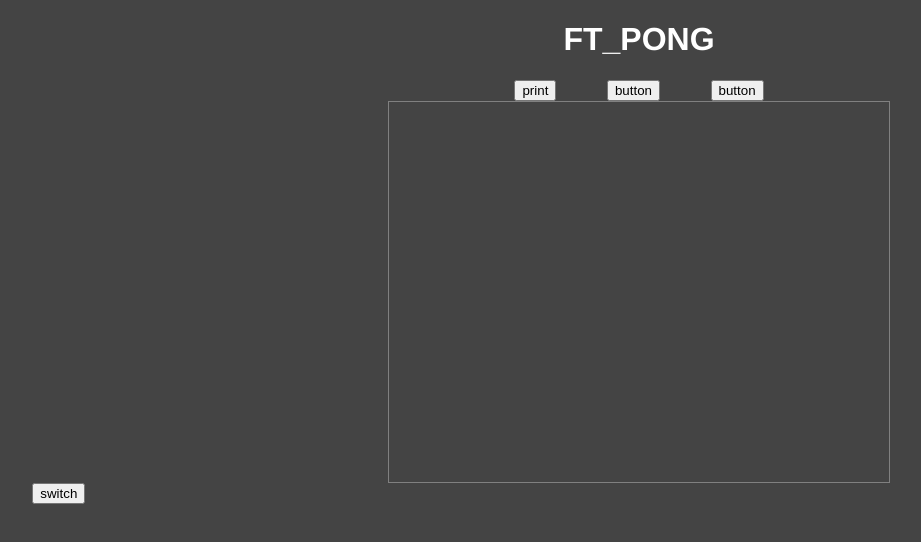
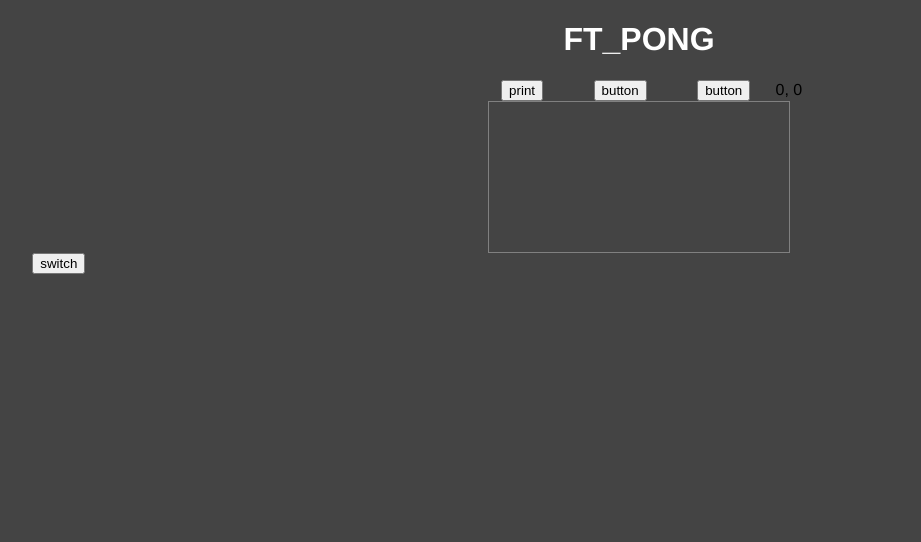
Before and after one commit to GauthierPoulain/ft_transcendence, a Vue app in the folder front/: page / in a window 1280 px wide. Shown: the top 542 px of the page, without its empty margins (1-922 px from the left). Built offline with nearby package versions, Linux system fonts and the light colour scheme.

Commit message:
wip events, lots of errors with props

```diff
--- a/front/src/components/Tcanvas.vue
+++ b/front/src/components/Tcanvas.vue
@@ -1,7 +1,17 @@
-props: 'mWidth'
+<script setup lang="ts">
+import {ref} from 'vue';
+
+var x = ref(0);
+var y = ref(0);
+function showCoords(e) {
+    x.value = e.offsetX;
+    y.value = e.offsetY;
+}
+</script>
 
 <template>
-    <canvas id="myCanvas"/>
+    <span>{{x}}, {{y}}</span>
+    <canvas id="myCanvas" @mousemove="showCoords"/>
 </template>
 
 <style>
```
